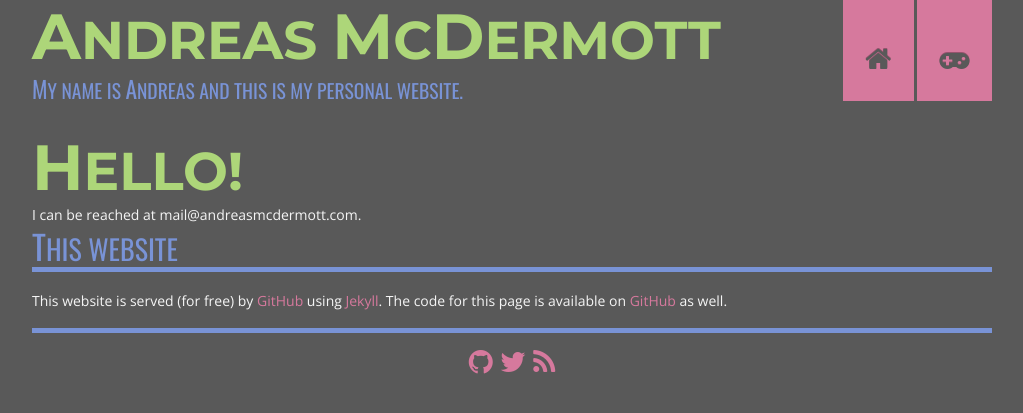
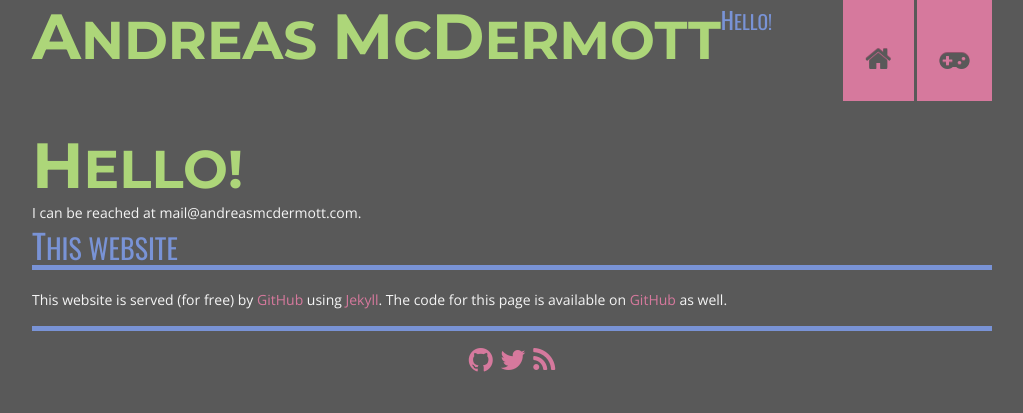
Before and after one commit to andreasmcdermott/andreasmcdermott.github.io, a Jekyll site: the page built from about/index.html, in a window 1280 px wide. Shown: the top 413 px of the page, without its empty margins (128-1151 px from the left). Built offline with Jekyll 4.4.1, drawn with Linux system fonts in a browser that asks for light colours; nearby versions of some CDN libraries.

Commit message:
Update default.html

```diff
--- a/_layouts/default.html
+++ b/_layouts/default.html
@@ -23,7 +23,7 @@
     </ul>
   </nav>
   <h1 class="left">Andreas <span class="capital">M</span>c<span class="capital">D</span>ermott</h1>
-  <h3 class="left">My name is <span class="capital">A</span>ndreas and this is my personal website.</h3>
+  <h3 class="left">Hello!</h3>
 </header>
 <div id="main" class="page-width center">
   {{ content }}
```
